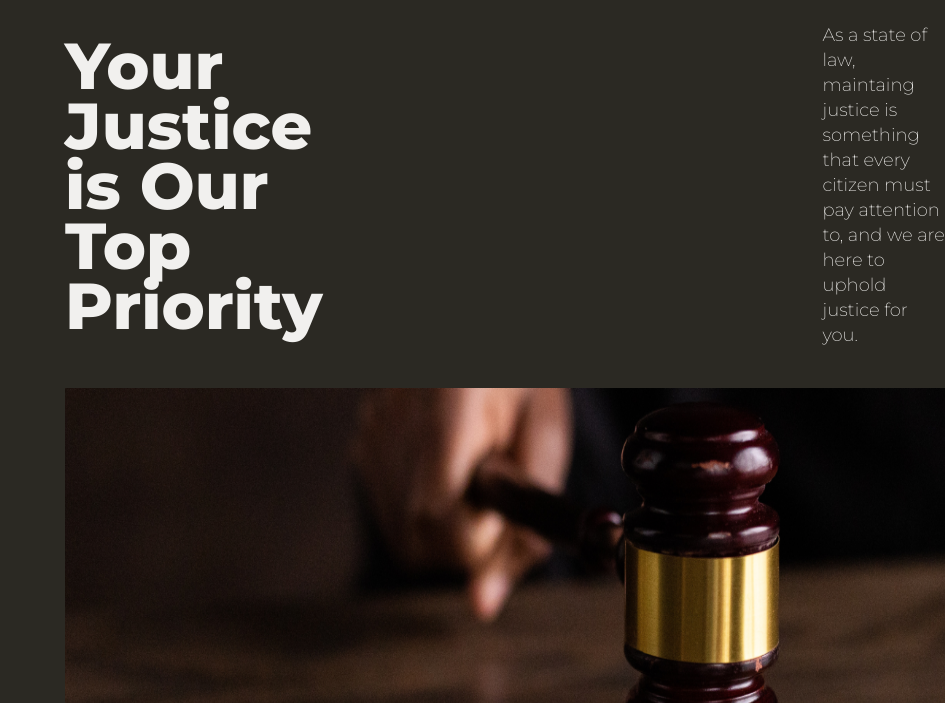
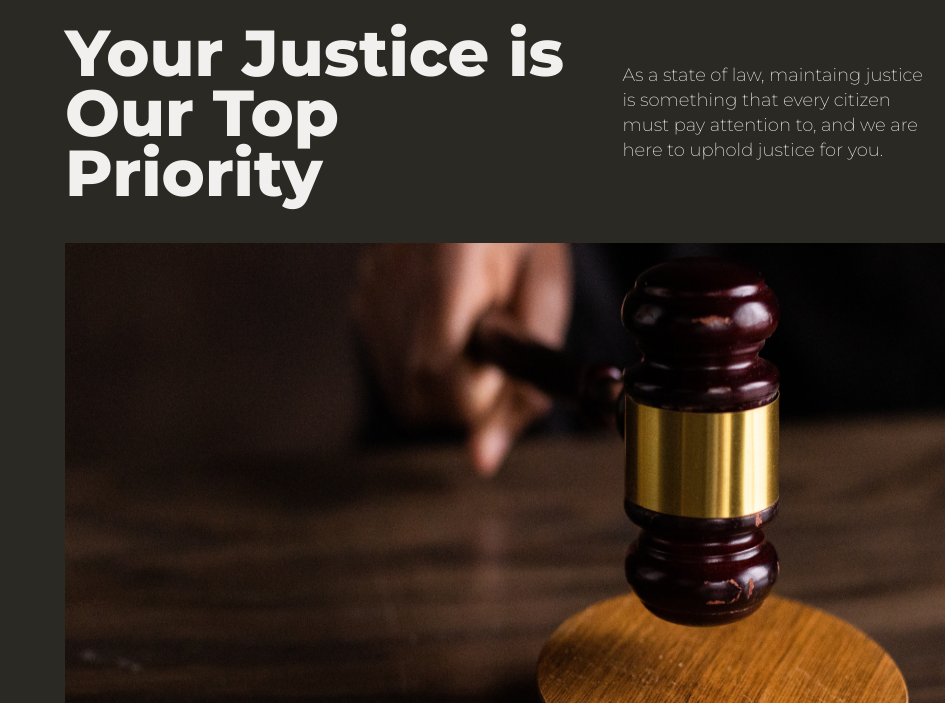
Before and after one commit to pankaj-kb/Ineuron-Project-6, a plain HTML site: page index.html in a window 1280 px wide. Shown: the part 97-800 px from the top of the page, without its empty margins (335-1280 px from the left). Drawn offline with Linux system fonts and the light colour scheme.

Commit message:
completed project 6

```diff
--- a/Styles/style.css
+++ b/Styles/style.css
@@ -59,9 +59,10 @@ nav ul li button {
     display: flex;
     align-items: center;
     justify-content: center;
+    /* width: 100%; */
 }
 
-.topSection h1 {
+.topSection .leftSection h1 {
     /* position: relative; */
     color: #F1F0EE;
     font-family: 'Montserrat', sans-serif;
@@ -69,12 +70,13 @@ nav ul li button {
     font-size: 65px;
     left: 500px;
     top: 50px;
-    width: 600px;
+    /* width: 800px; */
     margin-left: 400px;
     line-height: 60px;
+    width: 80%;
 }
 
-.topSection p {
+.topSection .rightSection p {
     /* position: relative; */
     /* display: flex; */
     /* justify-content: space-around; */
@@ -84,7 +86,8 @@ nav ul li button {
     font-size: 18px;
     line-height: 25px;
     /* right: 100px; */
-    margin-left: 500px;
+    margin-left: 300px;
+    width: 50%;
 }
 
 .bottomSection img {
--- a/index.html
+++ b/index.html
@@ -24,14 +24,21 @@
     <main>
 
         <section class="topSection">
+            <div class="leftSection">
                 <h1>
                     Your Justice is Our Top Priority
                 </h1>
+            </div>
+
+            <div class="rightSection">
                 <p>
-                As a state of law, maintaing justice is something that every citizen must pay attention to, and we are
+                    As a state of law, maintaing justice is something that every citizen must pay attention to, and we
+                    are
                     here
                     to uphold justice for you.
                 </p>
+            </div>
+
         </section>
 
         <section class="bottomSection">
```
Lines whose indentation alone changed are shown as unchanged.
